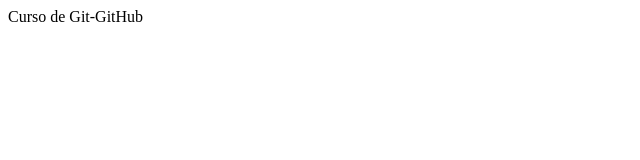
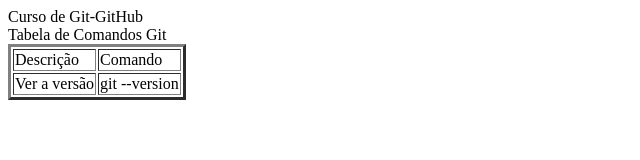
Before and after one commit to JeffersonRSoares/entrevistagithub, a plain HTML site: page index.html in a window 1280 px wide. Shown: the whole page, without its empty margins (0-640 px from the left). Drawn offline with Linux system fonts and the light colour scheme.

Commit message:
tabela básica de comandos concluída

```diff
--- a/index.html
+++ b/index.html
@@ -12,6 +12,22 @@
 </header>
 
 <main>
+    Tabela de Comandos Git
+
+    <table border ="3">
+        <tr>
+            <td>Descrição</td>
+            <td>Comando</td>
+
+        </tr>
+        <tr>
+             <td>Ver a versão</td>
+             <td>git --version</td>
+
+
+        </tr>
+
+    </table>
 
 </main>
 
```
